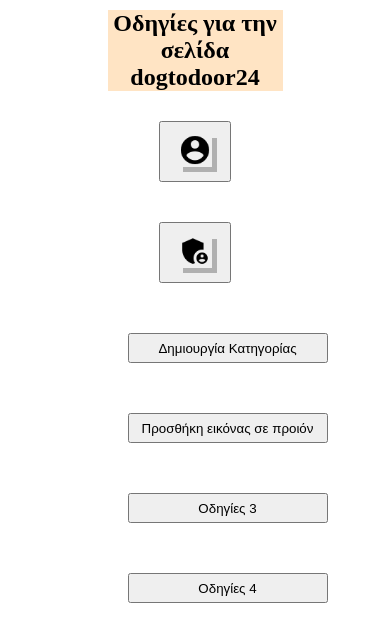
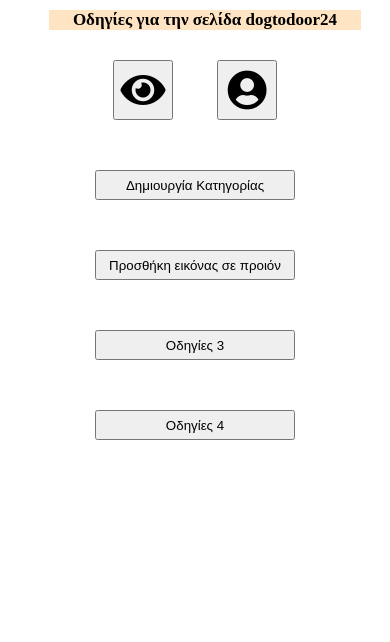
Before and after one commit to Weblooq/dogtodoor24, a plain HTML site: page index.html in a window 390 px wide. Drawn offline with Linux system fonts and the light colour scheme.

Commit message:
Flex disp

```diff
--- a/index.html
+++ b/index.html
@@ -11,8 +11,12 @@
       <div class="content-container">
         <h2>Οδηγίες για την σελίδα dogtodoor24</h2>
         <div class="top-2-btn" >
-                   <button id="btn21" onclick=" window.open('http://dogtodoor24.com','_blank')"><img src="instructions/misc/baseline_account_circle_black_48dp.png" /></button>
-                   <button id="btn21" onclick=" window.open('http://dogtodoor24.com/wp-admin','_blank')"><img src="instructions/misc/baseline_admin_panel_settings_black_48dp.png" /></button>
+                    <button id="btn21" onclick=" window.open('http://dogtodoor24.com','_blank')">
+                        <i class="fa fa-eye" aria-hidden="true"></i>
+                    </button>
+                    <button id="btn21" onclick=" window.open('http://dogtodoor24.com/wp-admin','_blank')">
+                        <i class="fa fa-user-circle" aria-hidden="true"></i>
+                    </button>
        </div>
         <ul class="index-list">
             <li><button onclick="window.location.href='instructions/nea-katigoria.html'">Δημιουργία Κατηγορίας</button></li>
--- a/style/styles.css
+++ b/style/styles.css
@@ -255,12 +255,16 @@ h3{
 }
 
 .top-2-btn > button{
-   width: auto;
+   width: 10%;
    height: auto;
 }
 
 
+
+.fa-eye, .fa-user-circle {
+  font-size: 40px;
 }
+
 @media only screen and (max-width: 768px) {
       img {
           width: 100%;
@@ -282,4 +286,9 @@ h3{
           width: 50%;
           height: auto;
       }
+
+      .top-2-btn > button{
+        width: 60px;
+        height: 60px;
      }
+  }
```
Lines whose indentation alone changed are shown as unchanged.
